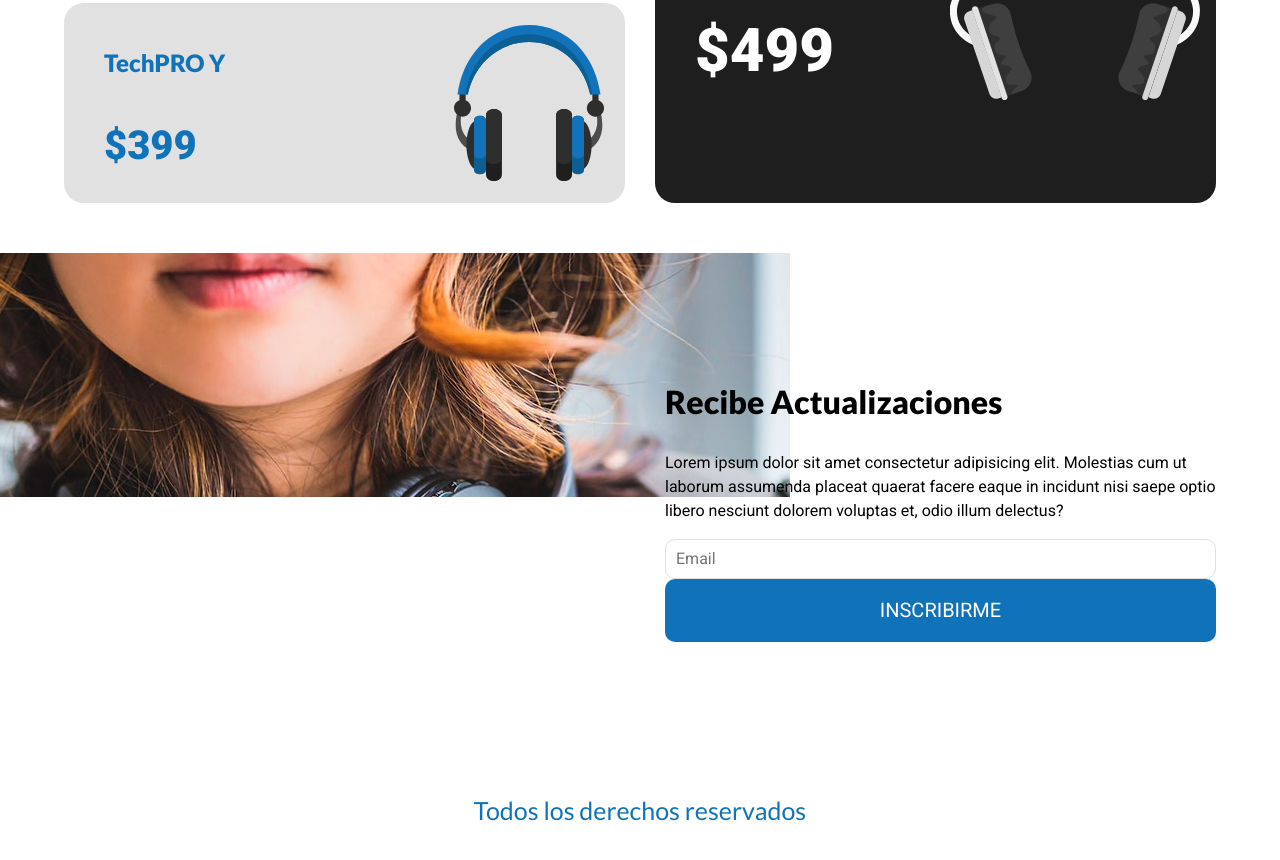
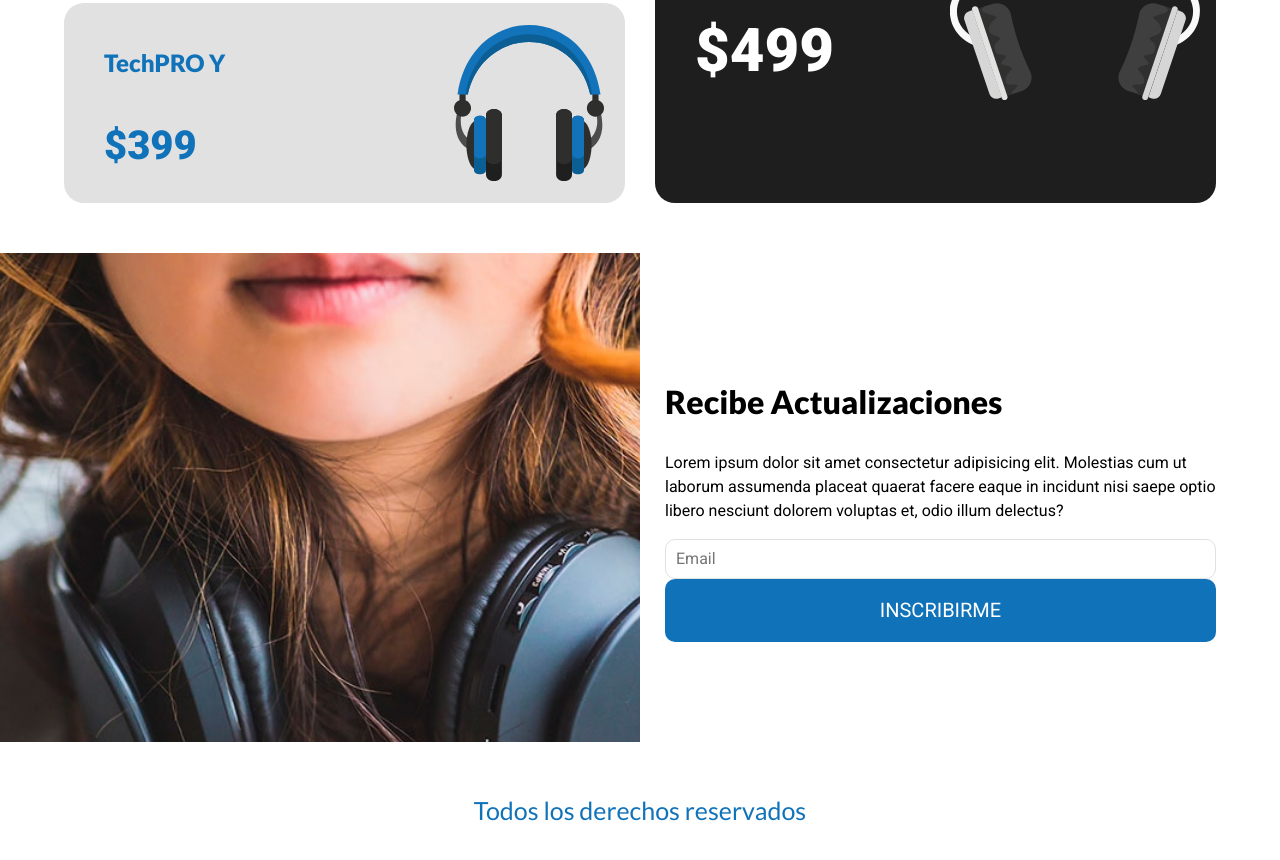
Before and after one commit to ulmullerGH/Product-Tech, a plain HTML site: page index.html in a window 1280 px wide. Shown: the part 2003-2863 px from the top of the page. Drawn offline with Linux system fonts and the light colour scheme.

Commit message:
Arreglo newsletter

```diff
--- a/css/style.css
+++ b/css/style.css
@@ -365,18 +365,19 @@ img{
     .newsletter{
         background-position: center, -21rem -2rem;
         background-repeat: no-repeat;
-        background-size: 100%, 100rem;
+        background-size: 100%, 120rem;
         padding: 10rem 0;
+
     }
 
     .notavif.notwebp .newsletter{
         background-image: linear-gradient(to right, transparent 50%, var(--blanco) 0%), url(../img/newsletter.jpg);
     }
     .webp .newsletter{
-        background-image: linear-gradient(to bottom, transparent 50%, var(--blanco) 0%), url(../img/newsletter.webp);
+        background-image: linear-gradient(to right, transparent 50%, var(--blanco) 0%), url(../img/newsletter.webp);
     }
     .avif .newsletter{
-        background-image: linear-gradient(to bottom, transparent 50%, var(--blanco) 0%), url(../img/newsletter.avif);
+        background-image: linear-gradient(to right, transparent 50%, var(--blanco) 0%), url(../img/newsletter.avif);
     }
 }
 @media (min-width: 1600px) {
@@ -386,7 +387,7 @@ img{
 }
 .contenido-newsl{
     display: grid;
-    grid-template-rows: repeat(2, 30rem);
+    grid-template-rows: repeat(2, 40rem);
     gap: var(--separacion);
 }
 
```
